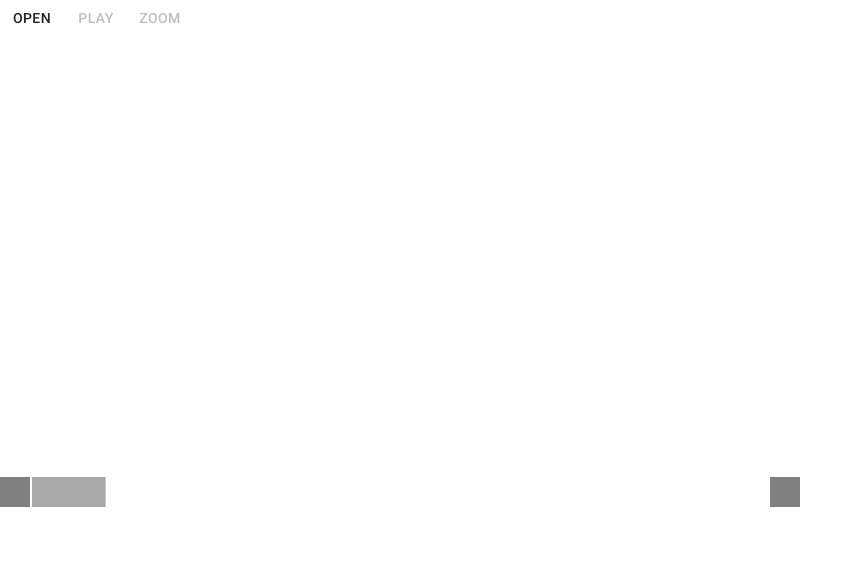
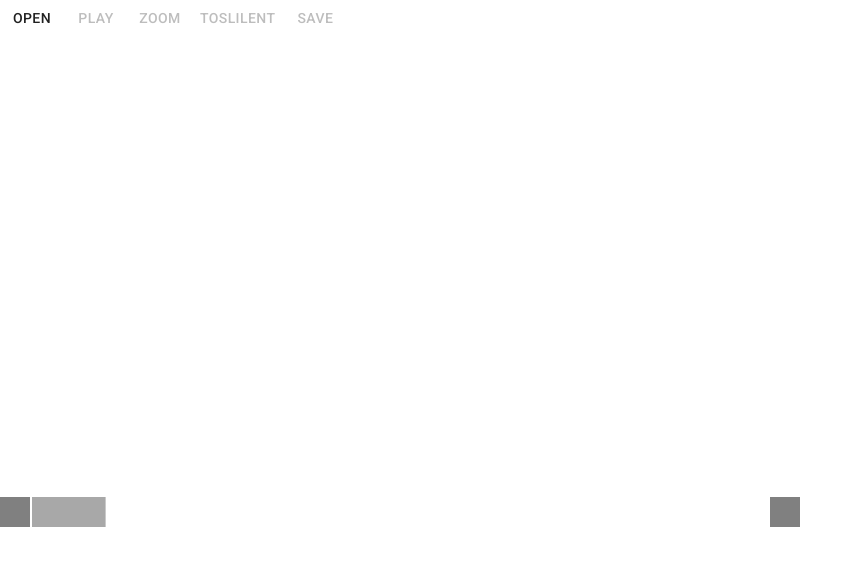
Before and after one commit to yuntara/webaudio-editor, a React app: page / in a window 1280 px wide. Shown: the top 566 px of the page, without its empty margins (0-863 px from the left). Built offline with nearby package versions, Linux system fonts and the light colour scheme.

Commit message:
implement silent,save functions

```diff
--- a/index.html
+++ b/index.html
@@ -1,20 +1,21 @@
 <!doctype html>
 <html>
+
 <head>
   <meta charset="utf8" />
   <link rel="stylesheet" href="https://fonts.googleapis.com/css?family=Roboto:300,400,500,700&display=swap" />
-    <meta
-  name="viewport"
-  content="minimum-scale=1, initial-scale=1, width=device-width, shrink-to-fit=no"
-/>
+  <meta name="viewport" content="minimum-scale=1, initial-scale=1, width=device-width, shrink-to-fit=no" />
   <script crossorigin src="https://unpkg.com/react@16/umd/react.development.js"></script>
   <script crossorigin src="https://unpkg.com/react-dom@16/umd/react-dom.development.js"></script>
+  <script crossorigin src="https://cdnjs.cloudflare.com/ajax/libs/lamejs/1.2.0/lame.all.js"></script>
   <!--
 <script crossorigin src="https://unpkg.com/@material-ui/core@latest/umd/material-ui.development.js"></script>
 -->
 </head>
+
 <body>
   <div id="app"></div>
   <script src="./dist/bundle.js"></script>
 </body>
+
 </html>
--- a/package.json
+++ b/package.json
@@ -14,6 +14,7 @@
     "@material-ui/core": "^4.3.2",
     "awesome-typescript-loader": "^5.2.1",
     "hard-source-webpack-plugin": "^0.13.1",
+    "lamejs": "^1.2.0",
     "source-map-loader": "^0.2.4",
     "typescript": "^3.5.3",
     "webpack": "^4.39.2",
@@ -23,7 +24,6 @@
     "@material-ui/icons": "^4.2.1",
     "@types/react": "^16.9.2",
     "@types/react-dom": "^16.8.5",
-    "lamejs": "^1.2.0",
     "react": "^16.9.0",
     "react-dom": "^16.9.0"
   }
--- a/src/audio-editor.tsx
+++ b/src/audio-editor.tsx
@@ -5,6 +5,11 @@ import { Button } from '@material-ui/core';
 import * as file from "./lib/file";
 import Audio from "./lib/audio";
 import WaveView from "./wave-view";
+import { Range } from './lib/canvas-window/range-bar';
+import * as lamejs from "lamejs";
+import SelectInput from '@material-ui/core/Select/SelectInput';
+import LinearProgress from '@material-ui/core/LinearProgress';
+
 /** Helloコンポーネントで取得するpropsの型定義 */
 interface AudioEditorProps {
 
@@ -18,6 +23,10 @@ interface AudioEditorState {
     audio: Audio | null;
     play: boolean;
     zoom: boolean;
+    selected: Range | null;
+    canvasUpdate: boolean;
+    saving: boolean;
+    savingProgress: number;
 }
 /** Helloコンポーネント */
 export default class AudioEditor extends React.Component<AudioEditorProps, AudioEditorState> {
@@ -32,7 +41,11 @@ export default class AudioEditor extends React.Component<AudioEditorProps, Audio
             loaded: false,
             play: false,
             audio: null,
-            zoom: false
+            zoom: false,
+            selected: null,
+            canvasUpdate: false,
+            saving: false,
+            savingProgress: 0
         };
         this.audio = new Audio();
         this.openFile = this.openFile.bind(this);
@@ -57,15 +70,107 @@ export default class AudioEditor extends React.Component<AudioEditorProps, Audio
     zoom() {
         this.setState({ ...this.state, zoom: !this.state.zoom });
     }
+    select(selected: Range | null) {
+        this.setState({ ...this.state, selected });
+    }
+    silent() {
+        const range = this.state.selected;
+        if (!range || !this.buffer) {
+            return;
+        }
+        const buffer = this.buffer;
+        const channels = [0, 1].map(n => buffer.getChannelData(n));
+        for (let channel of channels) {
+            for (let i = range.start; i < range.end; ++i) {
+                channel[i] = 0;
+            }
+        }
+        this.canvasUpdate();
+    }
+    canvasUpdate() {
+        this.setState({ ...this.state, canvasUpdate: !this.state.canvasUpdate });
+    }
+    getIntBuffer(channel: number, blocksize: number) {
+        if (!this.buffer) {
+            throw new Error("buffer not provided");
+        }
+        const floatbuffer = this.buffer.getChannelData(channel);
+        const size = blocksize * Math.ceil(floatbuffer.length / blocksize);
+        let intbuffer: Int16Array = new Int16Array(size);
+
+        for (let i = 0; i < intbuffer.length; ++i) {
+            if (i >= floatbuffer.length) {
+                intbuffer[i] = 0;
+            } else {
+                intbuffer[i] = Math.round(floatbuffer[i] * 32767);
+            }
+        }
+
+        return intbuffer;
+    }
+    async sleep() {
+        return new Promise(resolve => setTimeout(resolve, 100));
+    }
+    async save() {
+        if (!this.buffer) { return; }
+        const mp3encoder = new lamejs.Mp3Encoder(2, this.buffer.sampleRate, 256);
+
+        let mp3Data = [];
+
+        const sampleBlockSize = 1152; //can be anything but make it a multiple of 576 to make encoders life easier
+        console.log("getBuffer");
+        let left = this.getIntBuffer(0, sampleBlockSize); //one second of silence (get your data from the source you have)
+        let right = this.getIntBuffer(1, sampleBlockSize); //one second of silence (get your data from the source you have)
+        const timer = 50;
+        let start = new Date();
+        console.log(sampleBlockSize);
+        for (var i = 0; i < left.length; i += sampleBlockSize) {
+            const leftChunk = left.subarray(i, i + sampleBlockSize);
+            const rightChunk = right.subarray(i, i + sampleBlockSize);
+            var mp3buf = mp3encoder.encodeBuffer(leftChunk, rightChunk);
+
+            if (mp3buf.length > 0) {
+                mp3Data.push(mp3buf);
+            }
+            const now = new Date();
+            if (now.getTime() - start.getTime() > timer) {
+                this.setState({ ...this.state, saving: true, savingProgress: (i / left.length * 100) });
+                await this.sleep();
+                start = now;
+            }
+        }
+        var mp3buf = mp3encoder.flush();   //finish writing mp3
+
+        if (mp3buf.length > 0) {
+            mp3Data.push(mp3buf);
+        }
+        const blob = new Blob(mp3Data, { type: 'audio/mp3' });
+        const url = window.URL.createObjectURL(blob);
+
+        const downLoadLink = document.createElement("a");
+        downLoadLink.download = "edited.mp3";
+        downLoadLink.href = url;
+        downLoadLink.dataset.downloadurl = ["audio/mp3", downLoadLink.download, downLoadLink.href].join(":");
+        downLoadLink.click();
+        this.setState({ ...this.state, saving: false });
+    }
     render(): JSX.Element {
         return (
             <div>
                 <Button onClick={this.openFile} >Open</Button>
                 <Button onClick={this.play} disabled={!this.state.loaded}>{this.state.play ? "Stop" : "Play"}</Button>
                 <Button onClick={this.zoom.bind(this)} disabled={!this.state.loaded}>{"zoom"}</Button>
+                <Button onClick={this.silent.bind(this)} disabled={!this.state.selected}>{"toSlilent"}</Button>
+                <Button onClick={this.save.bind(this)} disabled={!this.state.loaded}>{"Save"}</Button>
 
+                {
+                    (this.state.saving) ?
+                        <LinearProgress variant="determinate" value={this.state.savingProgress} />
+                        : null
+                }
                 <br />
-                <WaveView width={800} height={480} zoom={this.state.zoom} onend={this.onend.bind(this)} audio={this.state.audio} play={this.state.play} source={this.state.buffer} />
+                <br />
+                <WaveView width={800} canvasUpdate={this.state.canvasUpdate} onselect={this.select.bind(this)} height={480} zoom={this.state.zoom} onend={this.onend.bind(this)} audio={this.state.audio} play={this.state.play} source={this.state.buffer} />
             </div>
         );
     }
--- a/src/wave-view.tsx
+++ b/src/wave-view.tsx
@@ -15,6 +15,8 @@ interface WaveViewProps {
     audio: Audio | null;
     play: boolean;
     zoom: boolean;
+    canvasUpdate: boolean;
+    onselect?: (range: Range | null) => {};
     onend?: () => {};
 }
 interface Range {
@@ -79,6 +81,9 @@ export default class WaveView extends React.Component<WaveViewProps, WaveViewSta
             this.selector.max = this.rangeBar.range.end;
             this.changeRange();
 
+        }
+        if (oldProps.canvasUpdate != newProps.canvasUpdate) {
+            this.renderCanvas();
         }
         if (oldProps.play != newProps.play && this.props.audio && this.props.source && this.rangeBar) {
             if (newProps.play) {
@@ -246,7 +251,11 @@ export default class WaveView extends React.Component<WaveViewProps, WaveViewSta
         if (this.selector) {
             //this.setState({ ...this.state, range: { start: this.rangeBar.range.start, end: this.rangeBar.range.end } });
             this.renderCanvas();
+            if (this.props.onselect) {
+                this.props.onselect(this.selector.range);
+            }
         }
+
     }
     setCanvas(e: HTMLCanvasElement | null) {
         if (e && !this.canvas) {
--- a/webpack.config.js
+++ b/webpack.config.js
@@ -32,6 +32,7 @@ module.exports = {
   ],
   externals: {
     "react": "React",
-    "react-dom": "ReactDOM"
+    "react-dom": "ReactDOM",
+    "lamejs": "lamejs"
   },
 };
```
Also changed, not shown: src/@types/lamejs/index.d.ts (added, +11 -0 lines), 1 other file (tests, documents, lock files or other folders). Lines whose indentation alone changed are shown as unchanged.
